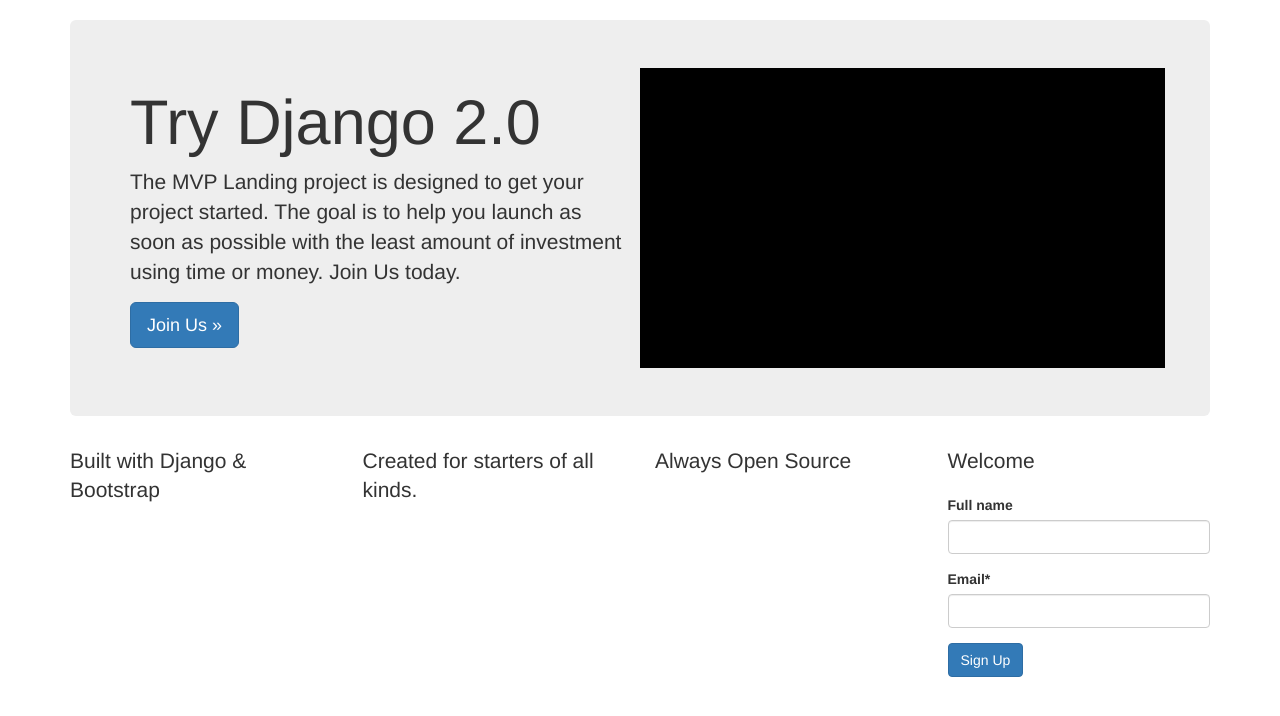
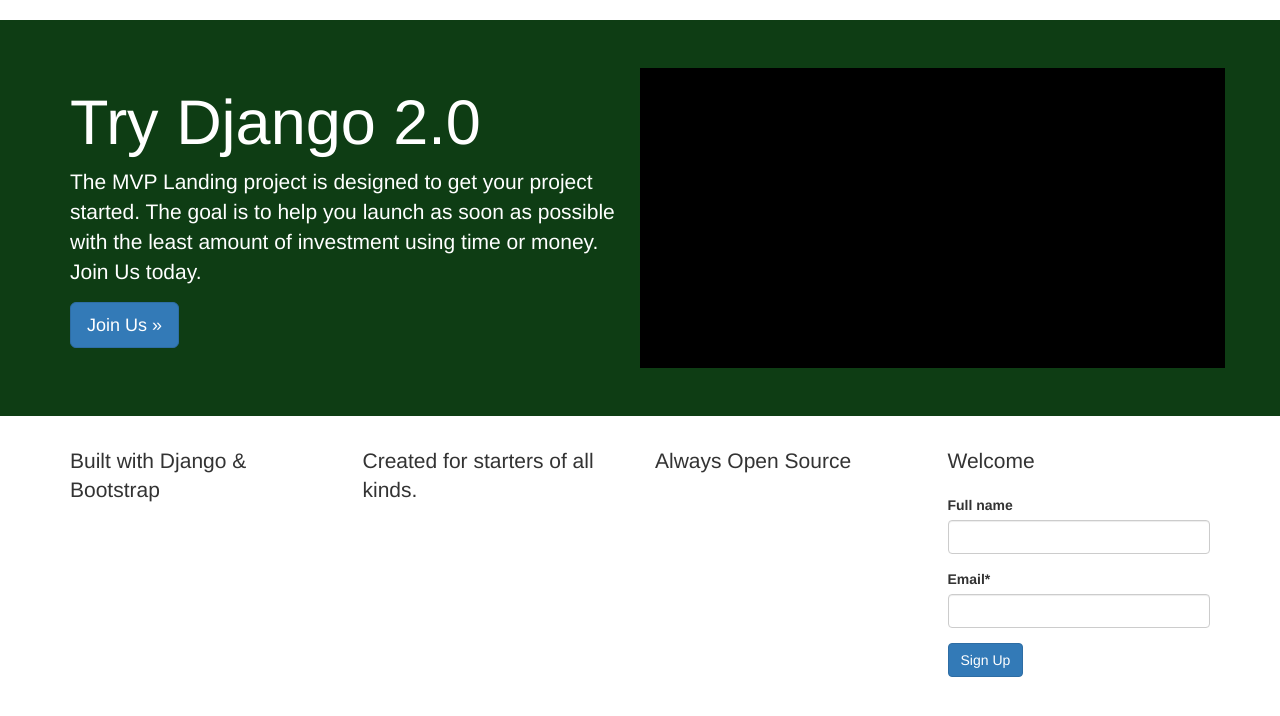
Before and after one commit to Broomspun/trydjango, a Django app: page / in a window 1280 px wide. Shown: the part 51-767 px from the top of the page. Run offline with Django 3.2, Linux system fonts and the light colour scheme; some libraries are stand-ins or nearby versions.

Commit message:
Styling MVP Landing Page - Part 3

```diff
--- a/templates/base.html
+++ b/templates/base.html
@@ -20,11 +20,11 @@
 <body>
 {% include 'navbar.html' %}
 
-  <div class="container">
 {%  block jumbotron %}
 
 {% endblock %}
 
+<div class="container">
 
     {% block content %}
 
--- a/templates/home.html
+++ b/templates/home.html
@@ -3,15 +3,17 @@
 
 {% block head_title %} Welcome | {{ block.super }}{% endblock %}
 
-{#<style>#}
-{#    {% block style %}#}
-{#        .lead{#}
-{#            text-align: center;#}
-{#        }#}
-{#    {%  endblock %}#}
-{#</style>#}
+<style>
+    {% block style %}
+        .jumbotron{
+            background: #0e3d14;
+            color: white;
+        }
+    {%  endblock %}
+</style>
 {% block jumbotron %}
     <div class="jumbotron">
+        <div class="container">
             <div class="row">
                 <div class="col-sm-6">
                     <h1>Try Django 2.0</h1>
@@ -22,6 +24,7 @@
                     </p>
                 </div>
                 <div class="col-sm-6" style="background: black; height: 300px">
+                </div>
             </div>
         </div>
     </div>
```
Also changed, not shown: 1 other file. Lines whose indentation alone changed are shown as unchanged.
